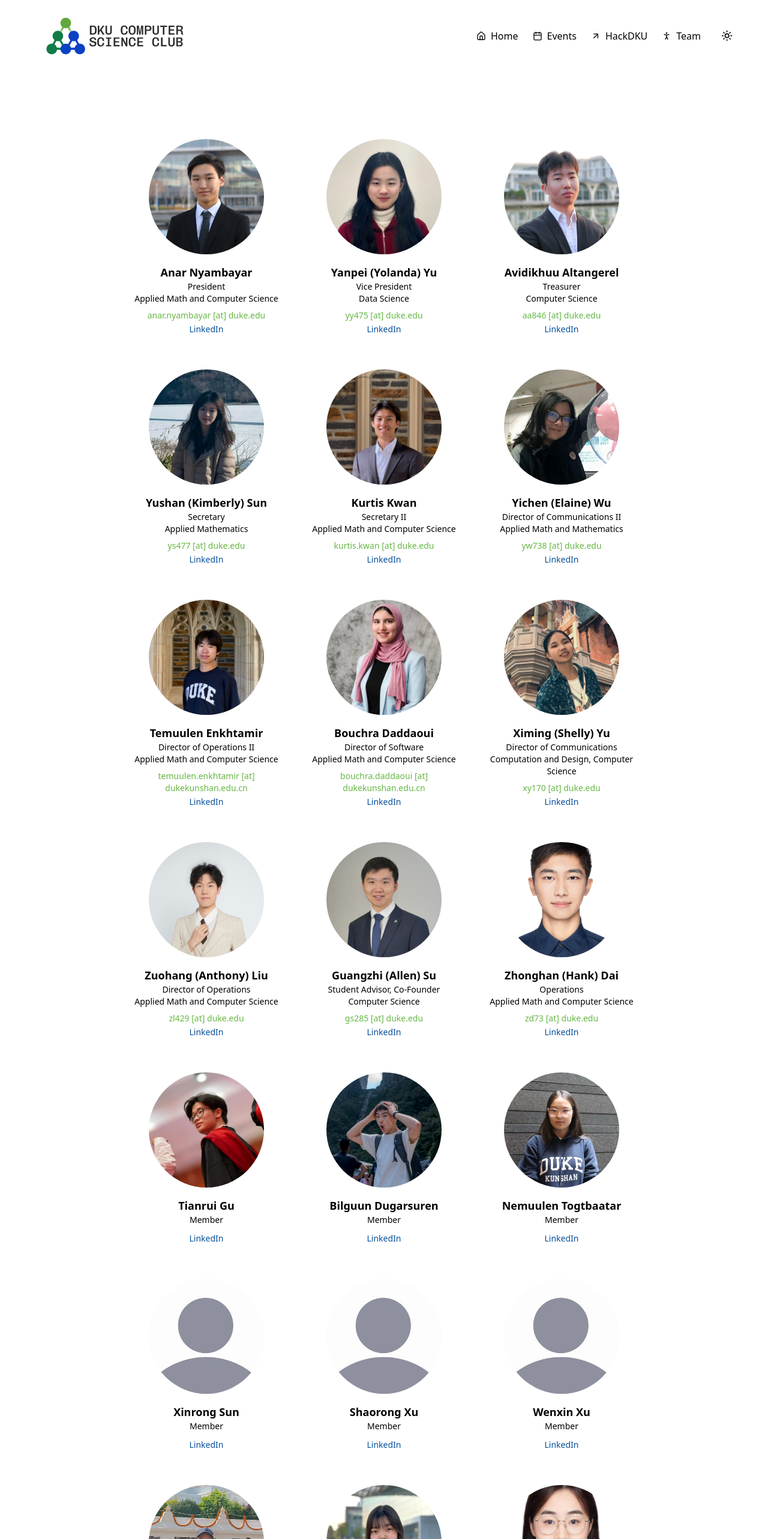
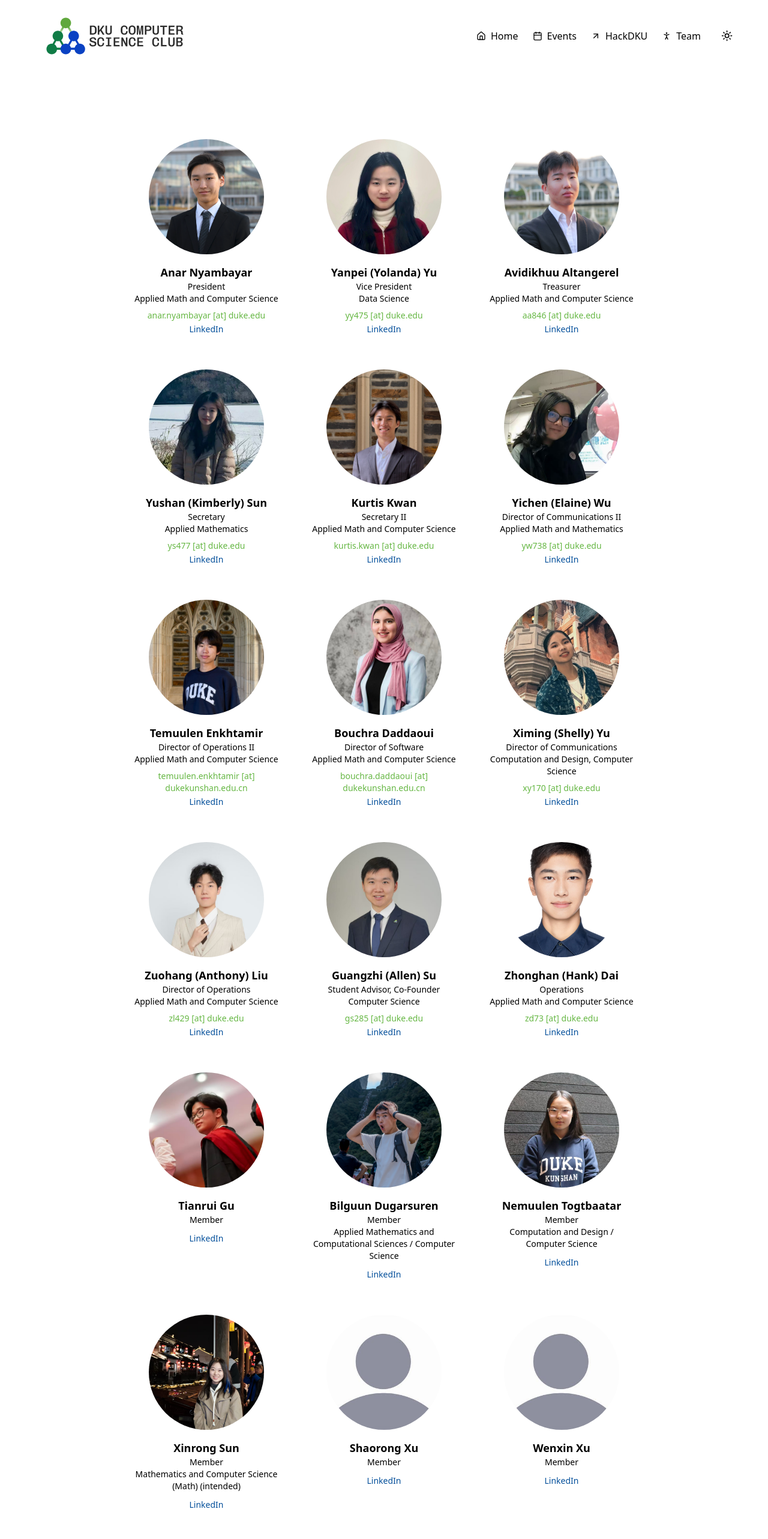
Before and after one commit to DKU-CS-Club/dkucs.com, a Next.js app: page /about in a window 1280 px wide. Shown: the top 2566 px of the page at 60% size. Built offline with nearby package versions, Linux system fonts and the light colour scheme.

Commit message:
added/fixed portraits of 3 people

```diff
--- a/src/components/team.tsx
+++ b/src/components/team.tsx
@@ -22,7 +22,7 @@ const clubMembers = [
 	{
 		name: "Avidikhuu Altangerel",
 		role: "Treasurer",
-		major: "Computer Science",
+		major: "Applied Math and Computer Science",
 		email: "aa846 [at] duke.edu",
 		linkedin: "https://www.linkedin.com/in/avidikhuu/",
 		picture: "/team/avidi.png",
@@ -113,7 +113,7 @@ const clubMembers = [
 	{
 		name: "Bilguun Dugarsuren",
 		role: "Member",
-		major: "",
+		major: "Applied Mathematics and Computational Sciences / Computer Science",
 		email: "",
 		linkedin: "",
 		picture: "/team/billy.png",
@@ -121,7 +121,7 @@ const clubMembers = [
 	{
 		name: "Nemuulen Togtbaatar",
 		role: "Member",
-		major: "",
+		major: "Computation and Design / Computer Science",
 		email: "",
 		linkedin: "",
 		picture: "/team/nemka.jpg",
@@ -129,10 +129,10 @@ const clubMembers = [
 	{
 		name: "Xinrong Sun",
 		role: "Member",
-		major: "",
+		major: "Mathematics and Computer Science (Math) (intended)",
 		email: "",
 		linkedin: "",
-		picture: "/team/no.png",
+		picture: "/team/sunny.jpg",
 	},
 	{
 		name: "Shaorong Xu",
@@ -180,7 +180,7 @@ const clubMembers = [
 		major: "",
 		email: "",
 		linkedin: "",
-		picture: "/team/no.png",
+		picture: "/team/yuxuan.png",
 	},
 	{
 		name: "Sardor Akhmedjanov",
```
Also changed, not shown: public/team/yuxuan.png (added).
